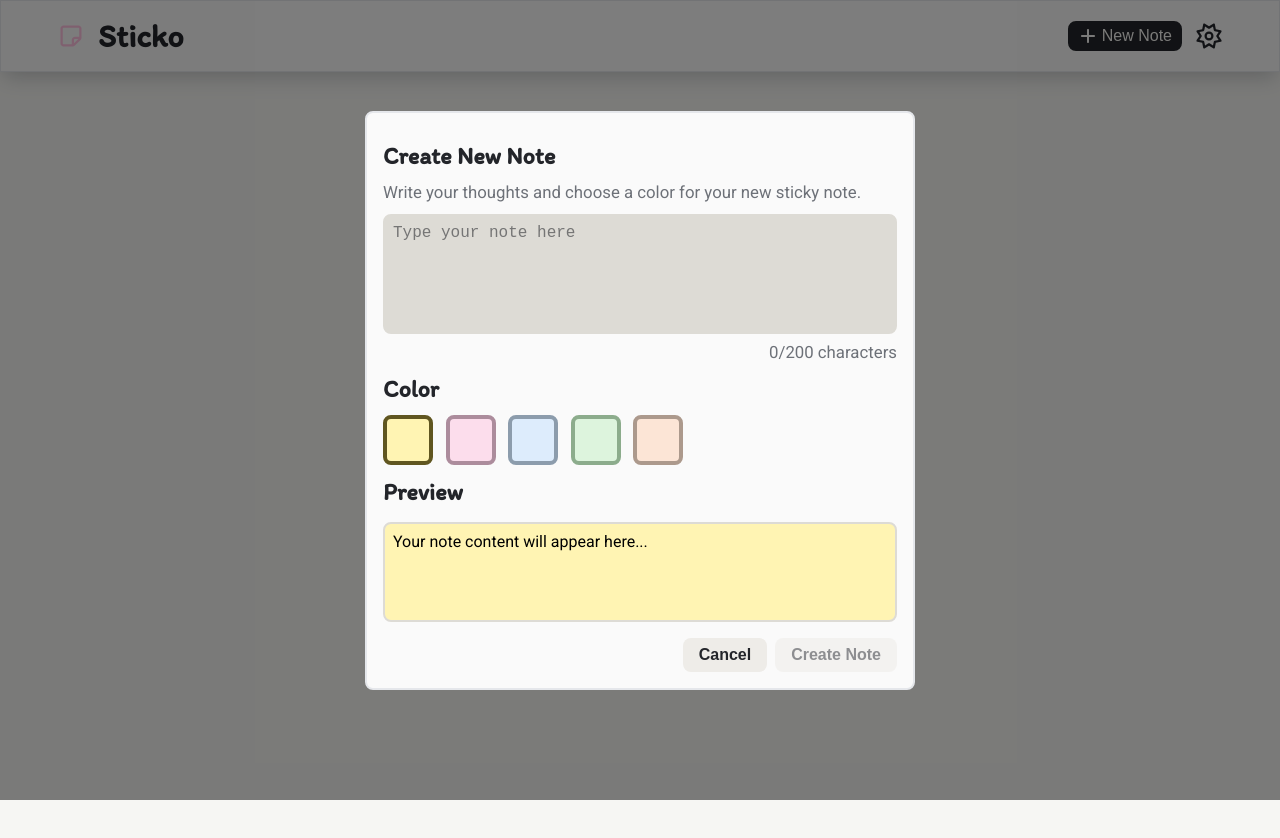
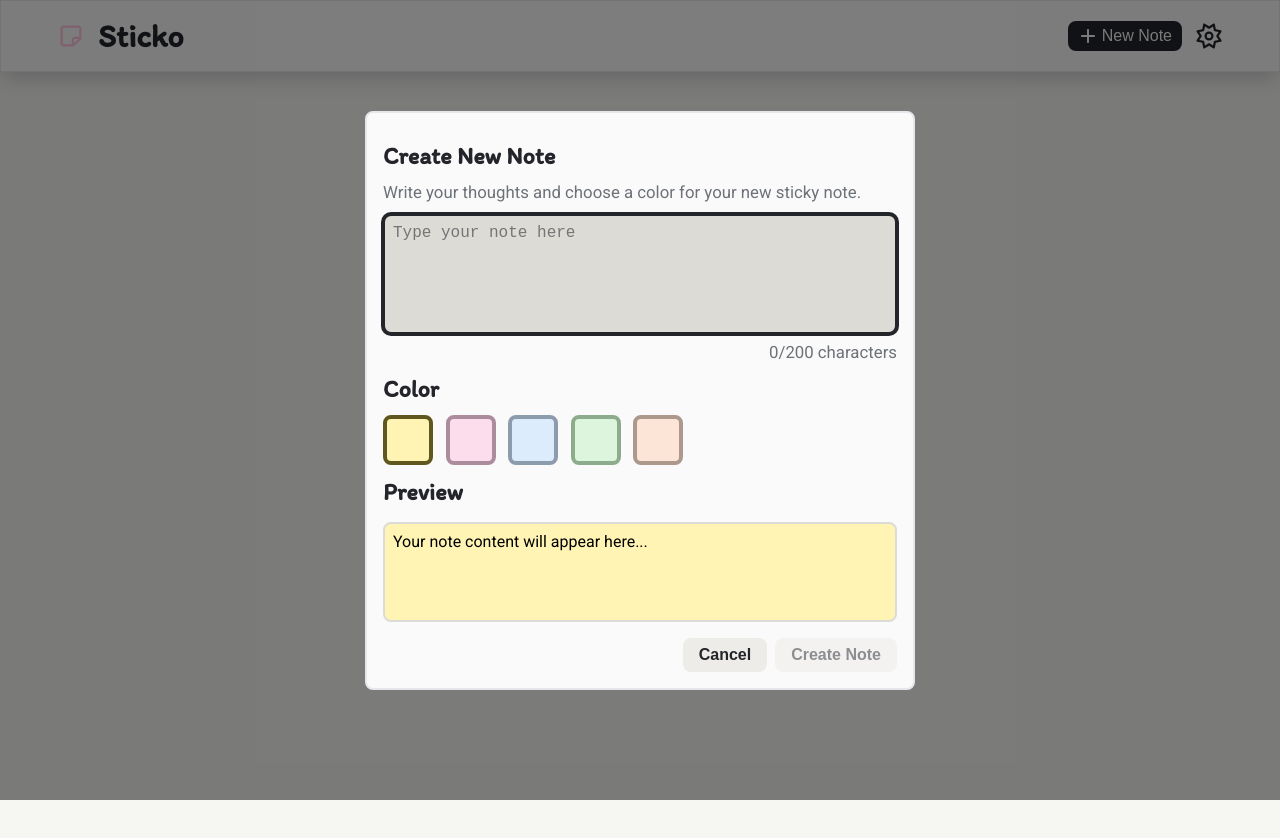
Before and after one commit to DigitaleWeltLibrary/sticko-post-it, a React (Vite) app: page / in a window 1280 px wide. Both pictures are taken after a click on the button "New Note". Shown: the top 838 px of the page. Built offline with nearby package versions, Linux system fonts and the light colour scheme; a web font is replaced by a local one.

Commit message:
focus on input when editing or creating

```diff
--- a/src/components/CreateNote/CreateNote.jsx
+++ b/src/components/CreateNote/CreateNote.jsx
@@ -1,4 +1,4 @@
-import { useState } from "react";
+import { useEffect, useRef, useState } from "react";
 import "./CreateNote.scss";
 import colors from "../../utils/colors";
 
@@ -16,6 +16,16 @@ export default function CreateNote({
       color: "--note-yellow",
     }
   );
+
+  /* NOTE create a useref for input */
+  const userinputRef = useRef(null);
+
+  /* NOTE focus on input at the beginning */
+  useEffect(() => {
+    if (userinputRef.current) {
+      userinputRef.current.focus();
+    }
+  }, []);
 
   /* NOTE Add Note  */
   const addNoteToArray = () => {
@@ -46,6 +56,7 @@ export default function CreateNote({
           onChange={(e) =>
             setNote((prev) => ({ ...prev, text: e.target.value }))
           }
+          ref={userinputRef}
         />
         <p className="length">{note.text.length}/200 characters</p>
         <h2>Color</h2>
```
